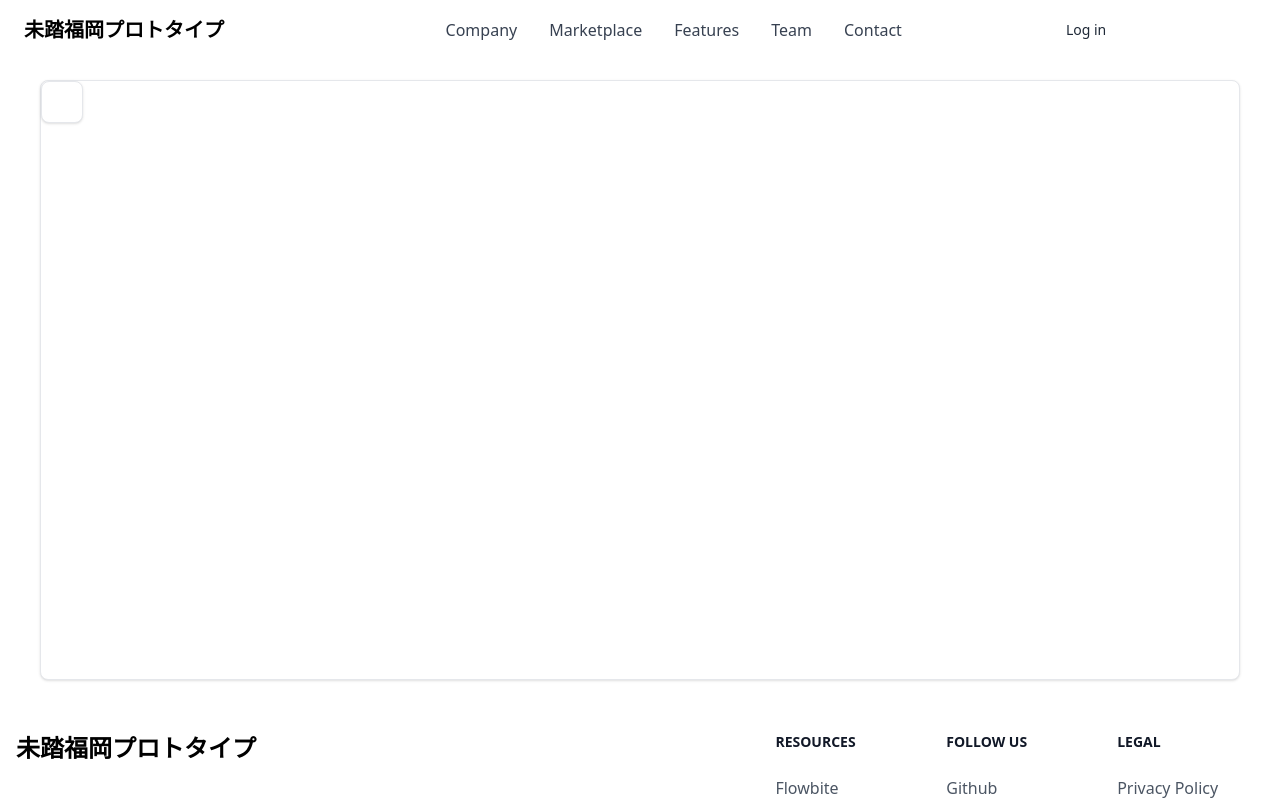
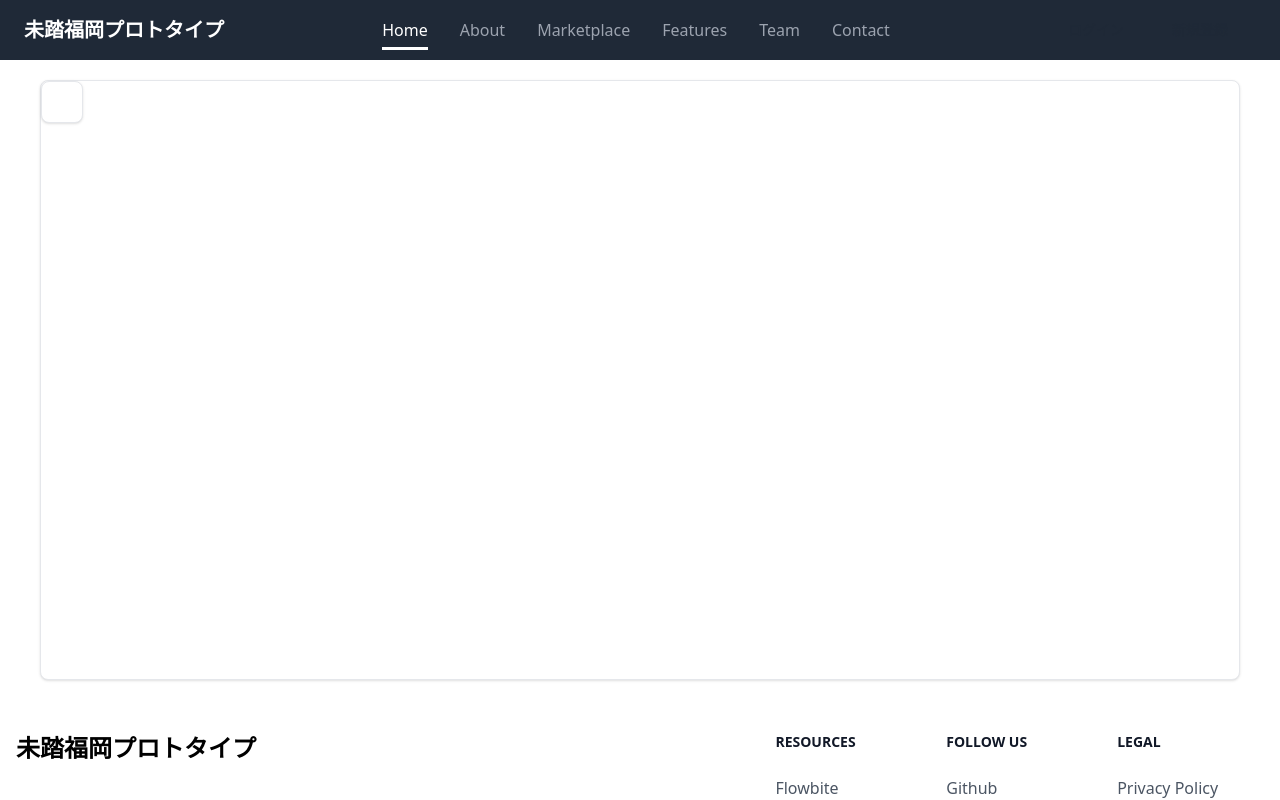
Before and after one commit to Tebaeleven/mitou-fukuoka-ai-prototype, a Next.js app: page / in a window 1280 px wide. Shown: the top 800 px of the page. Built offline with nearby package versions, Linux system fonts and the light colour scheme.

Commit message:
headerのリンクの状態を保持するように改良

```diff
--- a/components/Header/header.tsx
+++ b/components/Header/header.tsx
@@ -7,11 +7,34 @@ import Button from "@mui/material/Button";
 import IconButton from "@mui/material/IconButton";
 import MenuIcon from "@mui/icons-material/Menu";
 import Link from "next/link";
+import { useRouter } from "next/router";
 
 export default function Header() {
+    const CustomLink = ({ href, title}) => {
+        const router = useRouter();
+        return (
+            <Link
+                href={href}
+                className={`hover:text-primary-700  hover:text-white border-gray-700 relative group
+                    ${
+                        router.asPath === href ? "text-white" : "text-gray-400 "
+                    }`}
+            >
+                {title}
+                <span
+                    className={`
+                        h-[3px] inline-block bg-white absolute left-0 -bottom-2 group-hover:w-full transition-[width] ease duration-700
+                        ${router.asPath === href ? "w-full" : "w-0"}
+                    `}
+                >
+                    &nbsp;
+                </span>
+            </Link>
+        );
+    };
     return (
         <header>
-            <nav className="bg-white border-gray-200 px-4 lg:px-6 py-2.5 dark:bg-gray-800">
+            <nav className=" border-gray-200 px-4 lg:px-6 py-2.5 bg-gray-800">
                 <div className="flex flex-wrap justify-between items-center mx-auto max-w-screen-xl">
                     <Link href="/" className="flex items-center">
                         {/* <img
@@ -19,27 +42,27 @@ export default function Header() {
                             className="mr-3 h-6 sm:h-9"
                             alt="Flowbite Logo"
                         /> */}
-                        <span className="self-center text-xl font-semibold whitespace-nowrap dark:text-white">
+                        <span className="self-center text-xl font-semibold whitespace-nowrap text-white">
                             未踏福岡プロトタイプ
                         </span>
                     </Link>
                     <div className="flex items-center lg:order-2">
                         <a
                             href="#"
-                            className="text-gray-800 dark:text-white hover:bg-gray-50 focus:ring-4 focus:ring-gray-300 font-medium rounded-lg text-sm px-4 lg:px-5 py-2 lg:py-2.5 mr-2 dark:hover:bg-gray-700 focus:outline-none dark:focus:ring-gray-800"
+                            className="text-gray-800 dark:text-white  focus:ring-4  font-medium rounded-lg text-sm px-4 lg:px-5 py-2 lg:py-2.5 mr-2 hover:bg-gray-700 focus:outline-none focus:ring-gray-800"
                         >
-                            Log in
+                            ログイン
                         </a>
                         <a
                             href="#"
-                            className="text-white bg-primary-700 hover:bg-primary-800 focus:ring-4 focus:ring-primary-300 font-medium rounded-lg text-sm px-4 lg:px-5 py-2 lg:py-2.5 mr-2 dark:bg-primary-600 dark:hover:bg-primary-700 focus:outline-none dark:focus:ring-primary-800"
+                            className="text-gray-800 dark:text-white  focus:ring-4  font-medium rounded-lg text-sm px-4 lg:px-5 py-2 lg:py-2.5 mr-2 hover:bg-gray-700 focus:outline-none focus:ring-gray-800"
                         >
-                            Get started
+                            新規登録
                         </a>
                         <button
                             data-collapse-toggle="mobile-menu-2"
                             type="button"
-                            className="inline-flex items-center p-2 ml-1 text-sm text-gray-500 rounded-lg lg:hidden hover:bg-gray-100 focus:outline-none focus:ring-2 focus:ring-gray-200 dark:text-gray-400 dark:hover:bg-gray-700 dark:focus:ring-gray-600"
+                            className="inline-flex items-center p-2 ml-1 text-sm  rounded-lg lg:hidden  focus:outline-none focus:ring-2 ring-gray-200 text-gray-400 hover:bg-gray-700 focus:ring-gray-600"
                             aria-controls="mobile-menu-2"
                             aria-expanded="false"
                         >
@@ -75,55 +98,15 @@ export default function Header() {
                         id="mobile-menu-2"
                     >
                         <ul className="flex flex-col mt-4 font-medium lg:flex-row lg:space-x-8 lg:mt-0">
-                            <li>
-                                <a
-                                    href="#"
-                                    className="block py-2 pr-4 pl-3 text-white rounded bg-primary-700 lg:bg-transparent lg:text-primary-700 lg:p-0 dark:text-white"
-                                    aria-current="page"
-                                >
-                                    Home
-                                </a>
-                            </li>
-                            <li>
-                                <a
-                                    href="#"
-                                    className="block py-2 pr-4 pl-3 text-gray-700 border-b border-gray-100 hover:bg-gray-50 lg:hover:bg-transparent lg:border-0 lg:hover:text-primary-700 lg:p-0 dark:text-gray-400 lg:dark:hover:text-white dark:hover:bg-gray-700 dark:hover:text-white lg:dark:hover:bg-transparent dark:border-gray-700"
-                                >
-                                    Company
-                                </a>
-                            </li>
-                            <li>
-                                <a
-                                    href="#"
-                                    className="block py-2 pr-4 pl-3 text-gray-700 border-b border-gray-100 hover:bg-gray-50 lg:hover:bg-transparent lg:border-0 lg:hover:text-primary-700 lg:p-0 dark:text-gray-400 lg:dark:hover:text-white dark:hover:bg-gray-700 dark:hover:text-white lg:dark:hover:bg-transparent dark:border-gray-700"
-                                >
-                                    Marketplace
-                                </a>
-                            </li>
-                            <li>
-                                <a
-                                    href="#"
-                                    className="block py-2 pr-4 pl-3 text-gray-700 border-b border-gray-100 hover:bg-gray-50 lg:hover:bg-transparent lg:border-0 lg:hover:text-primary-700 lg:p-0 dark:text-gray-400 lg:dark:hover:text-white dark:hover:bg-gray-700 dark:hover:text-white lg:dark:hover:bg-transparent dark:border-gray-700"
-                                >
-                                    Features
-                                </a>
-                            </li>
-                            <li>
-                                <a
-                                    href="#"
-                                    className="block py-2 pr-4 pl-3 text-gray-700 border-b border-gray-100 hover:bg-gray-50 lg:hover:bg-transparent lg:border-0 lg:hover:text-primary-700 lg:p-0 dark:text-gray-400 lg:dark:hover:text-white dark:hover:bg-gray-700 dark:hover:text-white lg:dark:hover:bg-transparent dark:border-gray-700"
-                                >
-                                    Team
-                                </a>
-                            </li>
-                            <li>
-                                <a
-                                    href="#"
-                                    className="block py-2 pr-4 pl-3 text-gray-700 border-b border-gray-100 hover:bg-gray-50 lg:hover:bg-transparent lg:border-0 lg:hover:text-primary-700 lg:p-0 dark:text-gray-400 lg:dark:hover:text-white dark:hover:bg-gray-700 dark:hover:text-white lg:dark:hover:bg-transparent dark:border-gray-700"
-                                >
-                                    Contact
-                                </a>
-                            </li>
+                            <CustomLink href="/" title="Home" />
+                            <CustomLink href="/about" title="About" />
+                            <CustomLink
+                                href="/Marketplace"
+                                title="Marketplace"
+                            />
+                            <CustomLink href="/Features" title="Features" />
+                            <CustomLink href="/Team" title="Team" />
+                            <CustomLink href="/contact" title="Contact" />
                         </ul>
                     </div>
                 </div>
--- a/package.json
+++ b/package.json
@@ -17,6 +17,8 @@
     "@types/react": "18.2.12",
     "@types/react-dom": "18.2.5",
     "autoprefixer": "10.4.14",
+    "classnames": "^2.3.2",
+    "clsx": "^1.2.1",
     "eslint": "8.42.0",
     "eslint-config-next": "13.4.5",
     "framer-motion": "^10.12.16",
--- a/pages/index.tsx
+++ b/pages/index.tsx
@@ -1,4 +1,4 @@
-import Image from 'next/image'
+import Image from "next/image";
 import Header from "@/components/Header/header";
 export default function Home() {
     return (
```
Also changed, not shown: 1 other file (tests, documents, lock files or other folders). Lines whose indentation alone changed are shown as unchanged.
